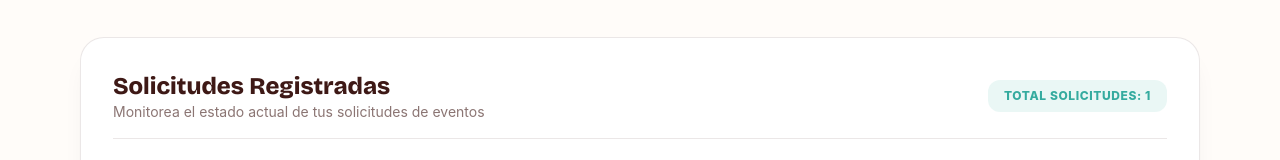
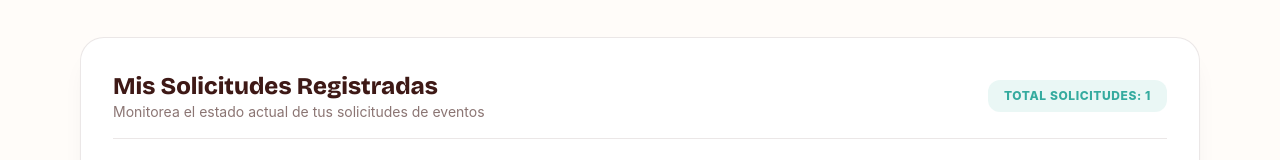
Before and after one commit to IvanEliseoDev/helados-sonria, a React (Vite) app in the folder helados-sonrisa/: page /eventos/agendar in a window 1280 px wide. Shown: the part 900-1060 px from the top of the page. Built offline with nearby package versions, Linux system fonts and the light colour scheme.

Commit message:
chore: modified table events title

```diff
--- a/helados-sonrisa/src/modules/events/pages/EventsPage.tsx
+++ b/helados-sonrisa/src/modules/events/pages/EventsPage.tsx
@@ -312,7 +312,7 @@ export const EventsPage = () => {
           <div className="flex flex-col sm:flex-row justify-between items-start sm:items-center gap-4 pb-4 border-b border-[#3e1916]/10">
             <div>
               <h3 className="font-bricolage font-extrabold text-2xl text-[#3e1916]">
-                Solicitudes Registradas
+                Mis Solicitudes Registradas
               </h3>
               <p className="text-xs md:text-sm text-[#3e1916]/60">
                 Monitorea el estado actual de tus solicitudes de eventos
@@ -365,10 +365,10 @@ export const EventsPage = () => {
                     <td className="py-4 px-4 text-center whitespace-nowrap">
                       <span
                         className={`inline-flex items-center gap-1.5 px-3 py-1 rounded-full text-xs font-bold ${ev.estado === 'Pendiente'
-                            ? 'bg-amber-100 text-amber-800'
-                            : ev.estado === 'Revisado'
-                              ? 'bg-blue-100 text-blue-800'
-                              : 'bg-emerald-100 text-emerald-800'
+                          ? 'bg-amber-100 text-amber-800'
+                          : ev.estado === 'Revisado'
+                            ? 'bg-blue-100 text-blue-800'
+                            : 'bg-emerald-100 text-emerald-800'
                           }`}
                       >
                         <Clock className="w-3.5 h-3.5" />
```
